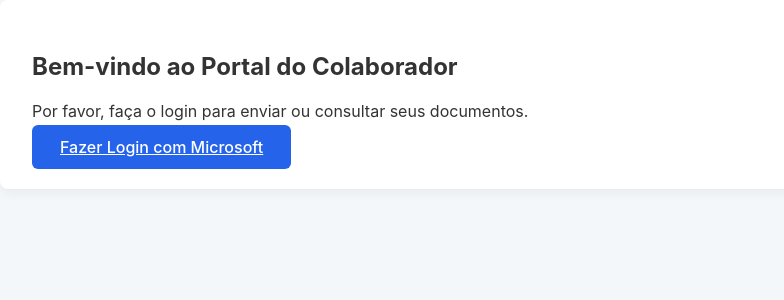
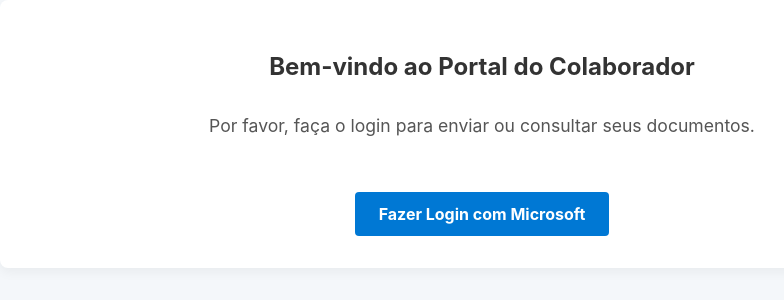
Before and after one commit to SamuelAlexandrinoCodes/portal-colaborador, a React (Create React App) app: page / in a window 1280 px wide. Shown: the top 300 px of the page, without its empty margins (0-784 px from the left). Built offline with nearby package versions, Linux system fonts and the light colour scheme; no server answers.

Commit message:
Campanha v25: Restaurar arquivos CSS de componentes (Upload, History, Login) para corrigir falha visual

```diff
--- /dev/null
+++ b/src/components/HistoryPage.css
@@ -0,0 +1,28 @@
+/* Estilos para a Página de Histórico */
+.history-list {
+  margin-top: 2rem;
+  width: 100%;
+}
+
+.history-list table {
+  width: 100%;
+  border-collapse: collapse;
+  box-shadow: 0 1px 3px rgba(0, 0, 0, 0.1);
+}
+
+.history-list th,
+.history-list td {
+  padding: 12px 15px;
+  text-align: left;
+  border-bottom: 1px solid #ddd;
+}
+
+.history-list th {
+  background-color: #f4f4f4;
+  font-weight: 600;
+  color: #333;
+}
+
+.history-list tbody tr:hover {
+  background-color: #f9f9f9;
+}
--- a/src/components/HistoryPage.js
+++ b/src/components/HistoryPage.js
@@ -1,5 +1,6 @@
 import React, { useState, useEffect } from 'react';
 import { useAuth } from '../context/AuthContext'; // <-- NOSSO NOVO HOOK
+import './HistoryPage.css';
 
 function HistoryPage() {
   const [documents, setDocuments] = useState([]);
--- /dev/null
+++ b/src/components/LoginPage.css
@@ -0,0 +1,37 @@
+/* Estilos para a Página de Login */
+.login-container {
+  display: flex;
+  flex-direction: column;
+  align-items: center;
+  justify-content: center;
+  text-align: center;
+  padding-top: 100px;
+}
+
+.login-container h2 {
+  margin-bottom: 1rem;
+}
+
+.login-container p {
+  margin-bottom: 2rem;
+  font-size: 1.1rem;
+  color: #555;
+}
+
+/* Reutilizando o estilo do .upload-button para o botão de login */
+.login-container .upload-button {
+  background-color: #0078d4;
+  color: white;
+  padding: 12px 24px;
+  border: none;
+  border-radius: 4px;
+  font-size: 1rem;
+  font-weight: bold;
+  cursor: pointer;
+  text-decoration: none; /* Para o link 'a' */
+  display: inline-block;
+}
+
+.login-container .upload-button:hover {
+  background-color: #005a9e;
+}
--- a/src/components/LoginPage.js
+++ b/src/components/LoginPage.js
@@ -1,6 +1,7 @@
 import React from 'react';
 import { useAuth } from '../context/AuthContext';
 import { Navigate } from 'react-router-dom';
+import './LoginPage.css';
 
 function LoginPage() {
   const { clientPrincipal, isLoading } = useAuth();
--- /dev/null
+++ b/src/components/UploadPage.css
@@ -0,0 +1,73 @@
+/* Estilos para a Página de Upload */
+.page-container {
+  padding: 2rem;
+  width: 100%;
+}
+
+.upload-form {
+  max-width: 600px;
+  margin-top: 2rem;
+}
+
+.upload-box {
+  border: 2px dashed #ccc;
+  border-radius: 8px;
+  padding: 2rem;
+  display: flex;
+  flex-direction: column;
+  align-items: center;
+  justify-content: center;
+  background-color: #f9f9f9;
+  min-height: 150px;
+  margin-bottom: 1.5rem;
+}
+
+/* Ocultar o input de arquivo padrão */
+.file-input {
+  display: none;
+}
+
+/* Estilizar o 'label' para parecer um botão */
+.file-label {
+  background-color: #f0f0f0;
+  color: #333;
+  padding: 10px 20px;
+  border: 1px solid #ccc;
+  border-radius: 4px;
+  cursor: pointer;
+  font-weight: 500;
+  font-size: 1rem;
+}
+
+.file-label:hover {
+  background-color: #e0e0e0;
+}
+
+.upload-button {
+  background-color: #0078d4;
+  color: white;
+  padding: 12px 24px;
+  border: none;
+  border-radius: 4px;
+  font-size: 1rem;
+  font-weight: bold;
+  cursor: pointer;
+}
+
+.upload-button:hover {
+  background-color: #005a9e;
+}
+
+.upload-button:disabled {
+  background-color: #a0a0a0;
+  cursor: not-allowed;
+}
+
+.feedback-message {
+  margin-top: 1.5rem;
+  padding: 1rem;
+  border-radius: 4px;
+  background-color: #e6f7ff;
+  border: 1px solid #b3e0ff;
+  color: #0056b3;
+}
--- a/src/components/UploadPage.js
+++ b/src/components/UploadPage.js
@@ -1,5 +1,7 @@
 import React, { useState } from 'react';
 import { useAuth } from '../context/AuthContext'; // <-- NOSSO NOVO HOOK
+import './UploadPage.css';
+
 
 function UploadPage() {
   const [selectedFile, setSelectedFile] = useState(null);
```
